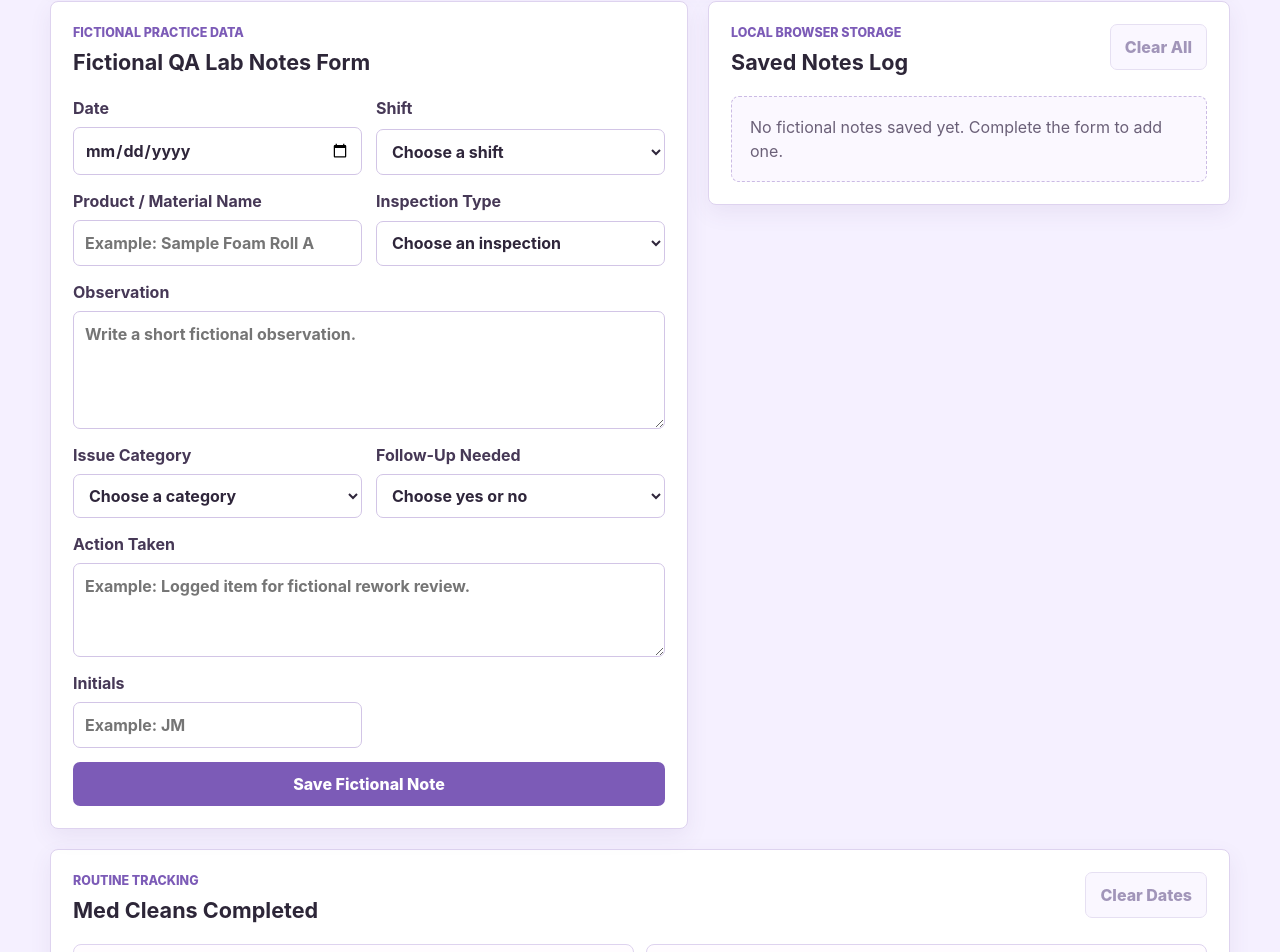
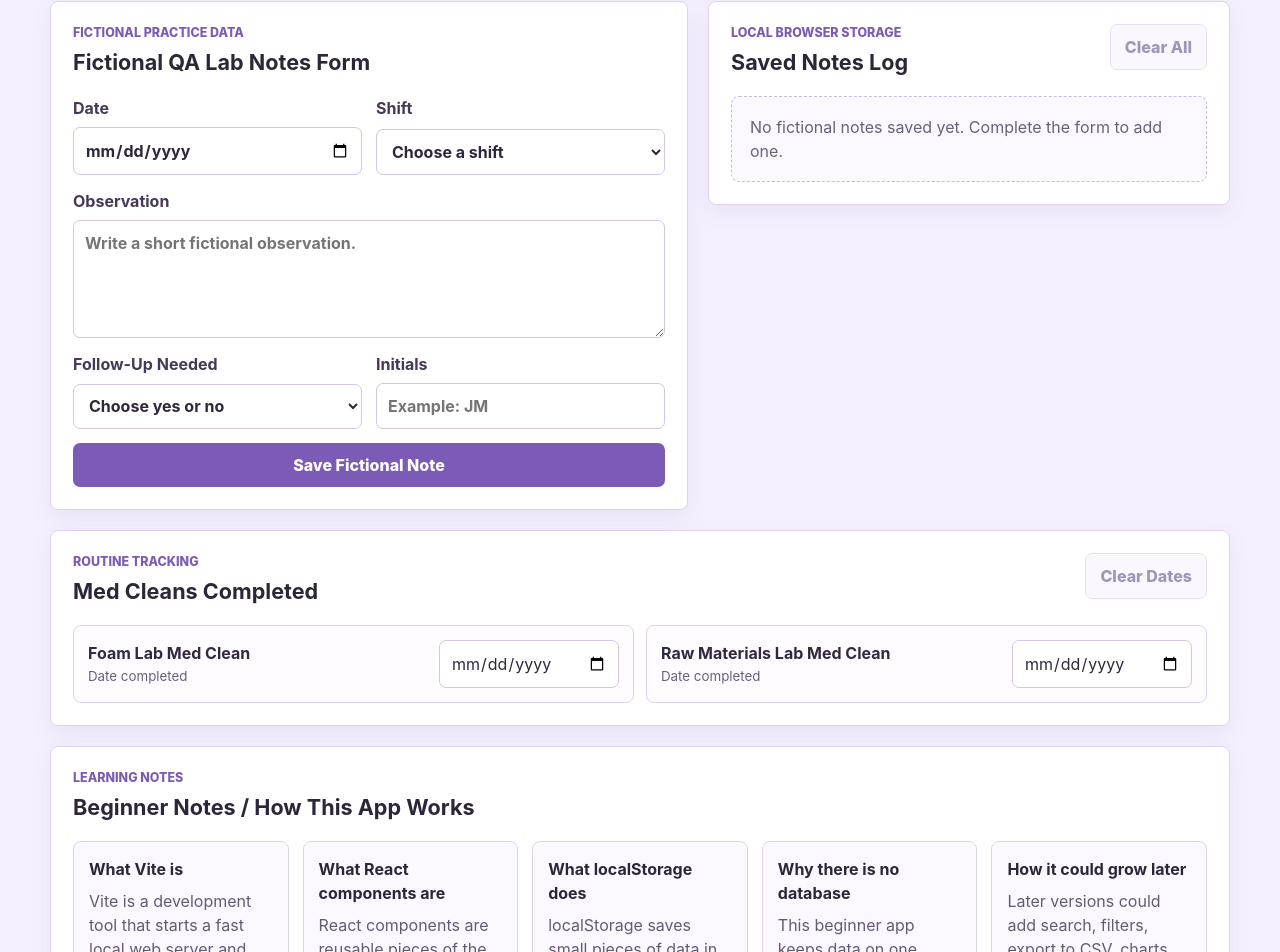
Before and after one commit to jodymichaud/ai-foundations-part-2, a React (Vite) app in the folder ai-lab-notes/: page / in a window 1280 px wide. Shown: the part 1206-2158 px from the top of the page. Built offline with nearby package versions, Linux system fonts and the light colour scheme.

Commit message:
Simplify lab notes form fields

```diff
--- a/ai-lab-notes/src/main.jsx
+++ b/ai-lab-notes/src/main.jsx
@@ -74,30 +74,10 @@ const commands = [
 const initialForm = {
   date: '',
   shift: '',
-  productName: '',
-  inspectionType: '',
   observation: '',
-  issueCategory: '',
-  actionTaken: '',
   followUpNeeded: '',
   initials: '',
 };
-
-const inspectionTypes = [
-  'Foam Inspection',
-  'Paper Inspection',
-  'Thickness Check',
-  'Visual Review',
-  'Rework Review',
-];
-
-const issueCategories = [
-  'Paper Defect',
-  'Foam Surface',
-  'Documentation',
-  'Equipment',
-  'Other',
-];
 
 const initialMedCleanDates = {
   foamLab: '',
@@ -308,33 +288,6 @@ function App() {
               </select>
             </label>
 
-            <label>
-              Product / Material Name
-              <input
-                type="text"
-                name="productName"
-                value={formData.productName}
-                onChange={updateFormField}
-                placeholder="Example: Sample Foam Roll A"
-                required
-              />
-            </label>
-
-            <label>
-              Inspection Type
-              <select
-                name="inspectionType"
-                value={formData.inspectionType}
-                onChange={updateFormField}
-                required
-              >
-                <option value="">Choose an inspection</option>
-                {inspectionTypes.map((type) => (
-                  <option key={type}>{type}</option>
-                ))}
-              </select>
-            </label>
-
             <label className="wide-field">
               Observation
               <textarea
@@ -345,21 +298,6 @@ function App() {
                 rows="4"
                 required
               />
-            </label>
-
-            <label>
-              Issue Category
-              <select
-                name="issueCategory"
-                value={formData.issueCategory}
-                onChange={updateFormField}
-                required
-              >
-                <option value="">Choose a category</option>
-                {issueCategories.map((category) => (
-                  <option key={category}>{category}</option>
-                ))}
-              </select>
             </label>
 
             <label>
@@ -374,18 +312,6 @@ function App() {
                 <option>Yes</option>
                 <option>No</option>
               </select>
-            </label>
-
-            <label className="wide-field">
-              Action Taken
-              <textarea
-                name="actionTaken"
-                value={formData.actionTaken}
-                onChange={updateFormField}
-                placeholder="Example: Logged item for fictional rework review."
-                rows="3"
-                required
-              />
             </label>
 
             <label>
@@ -435,7 +361,7 @@ function App() {
                 <article className="note-card" key={note.id}>
                   <div className="note-card-header">
                     <div>
-                      <h3>{note.productName}</h3>
+                      <h3>Lab note</h3>
                       <p>
                         {note.date} | {note.shift} | {note.initials}
                       </p>
@@ -450,20 +376,8 @@ function App() {
                   </div>
                   <dl>
                     <div>
-                      <dt>Inspection</dt>
-                      <dd>{note.inspectionType}</dd>
-                    </div>
-                    <div>
-                      <dt>Category</dt>
-                      <dd>{note.issueCategory}</dd>
-                    </div>
-                    <div>
                       <dt>Observation</dt>
                       <dd>{note.observation}</dd>
-                    </div>
-                    <div>
-                      <dt>Action</dt>
-                      <dd>{note.actionTaken}</dd>
                     </div>
                     <div>
                       <dt>Follow-up</dt>
```
